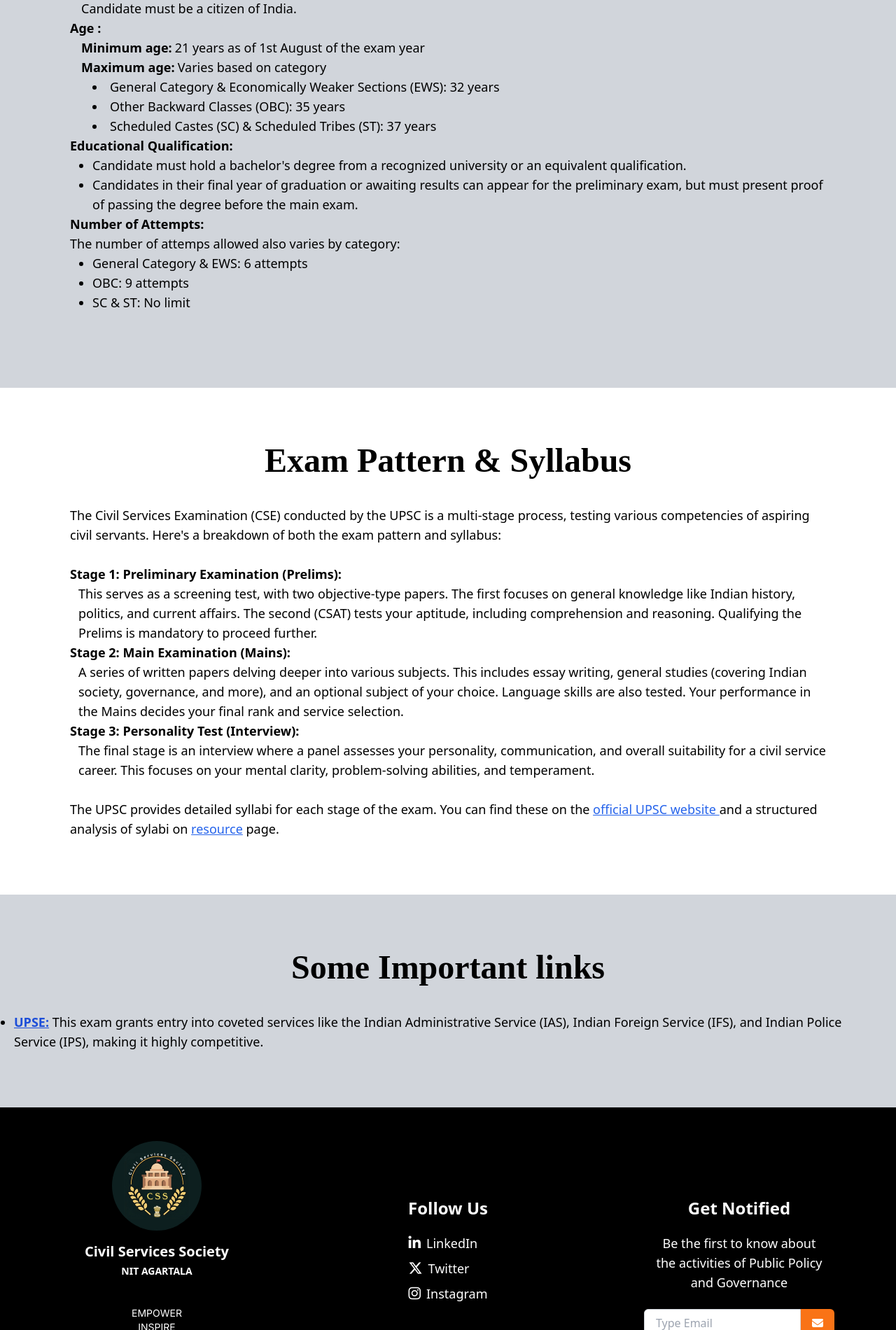
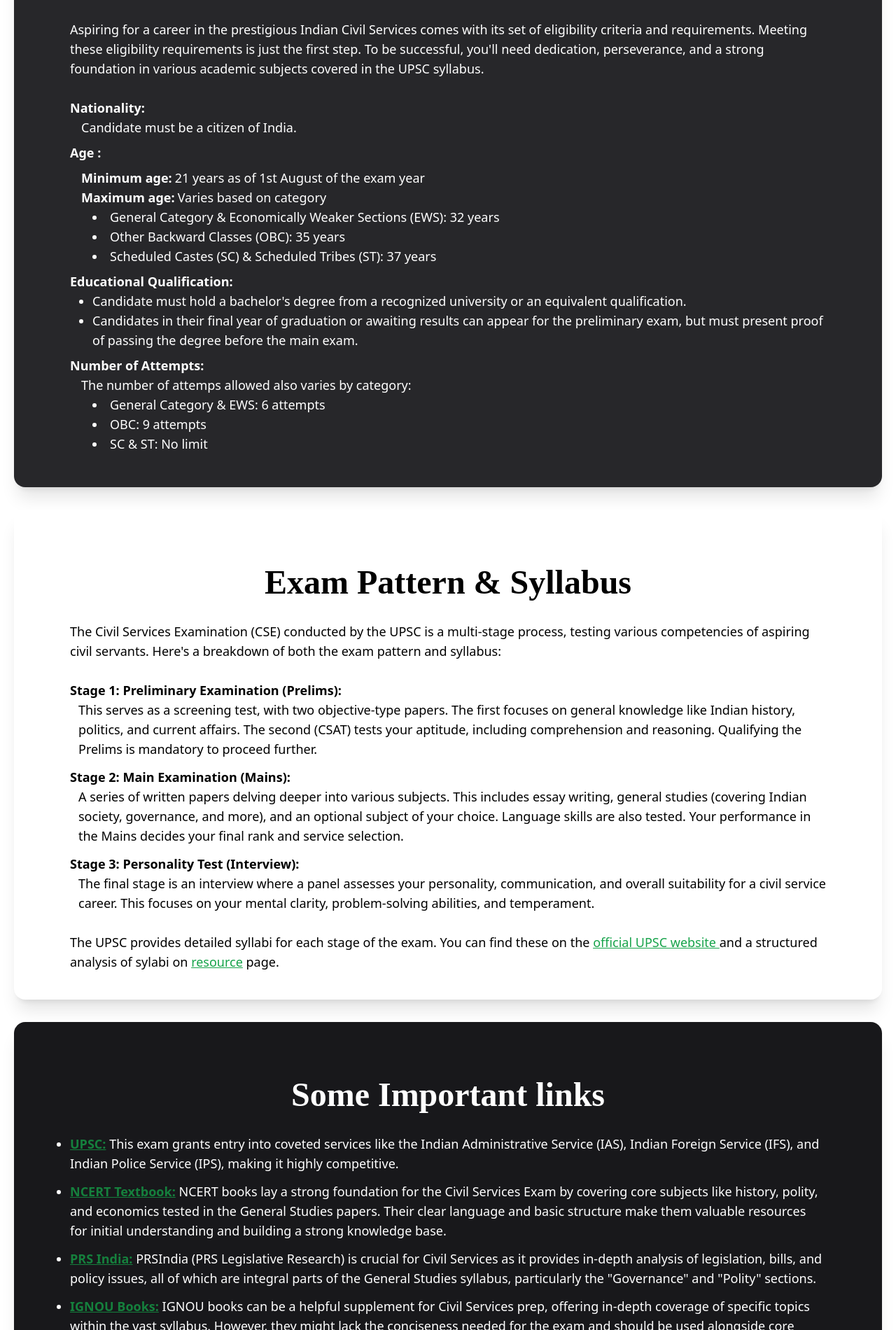
Before and after one commit to Courage003/CSS-official-Website, a React (Vite) app: page /career in a window 1280 px wide. Shown: the part 900-2800 px from the top of the page at 70% size. Built offline with nearby package versions, Linux system fonts and the light colour scheme.

Commit message:
career page

```diff
--- a/src/components/careerAndExam/CareerAndExam.jsx
+++ b/src/components/careerAndExam/CareerAndExam.jsx
@@ -1,15 +1,19 @@
 import React from "react";
 import { Link } from "react-router-dom";
+import coverImg from "../../assets/upse.png";
 
 export default function CareerAndExam() {
   return (
     <section className="hero flex flex-col items-center justify-center">
+      <div className="sticky top-0 z-0 h-[22rem] w-full overflow-visible">
+        <img src={coverImg} alt="" className="h-96 w-full" />
+      </div>
       {/*What is Civil Services?*/}
-      <div className="container flex flex-col items-center justify-center pt-20 md:h-[550px] md:pt-0 lg:w-[1240px]">
-        <h1 className=" font-fredoka text-4xl font-bold md:p-10 lg:text-5xl">
+      <div className="container z-10 flex flex-col items-center justify-center rounded-t-xl bg-white shadow-xl md:h-[550px] md:rounded-2xl lg:w-[1240px] xl:h-[400px]">
+        <h1 className=" pt-10 font-fredoka text-4xl font-bold lg:text-5xl">
           What is Civil Services?
         </h1>
-        <p className="mx-20 py-8 md:py-0 lg:text-lg ">
+        <p className="mx-20 py-8  lg:text-lg ">
           The civil services in India are the lifeblood of the nation's
           administration. These dedicated, non-elected officials form a vast
           network, stretching from the heart of the government in New Delhi to
@@ -26,26 +30,30 @@ export default function CareerAndExam() {
         </p>
       </div>
       {/*Eligibility & Requirements*/}
-      <div className="flex w-full flex-col items-center justify-center bg-gray-300">
-        <div className="container flex flex-col items-center justify-center py-10 lg:w-[1240px]   lg:py-20">
-          <h1 className=" font-fredoka text-4xl font-bold md:p-10 lg:text-5xl">
+      <div className="flex w-full flex-col items-center justify-center">
+        <div className="container z-10 flex flex-col items-center justify-center bg-zinc-800 text-white shadow-xl md:m-4 md:rounded-2xl  lg:w-[1240px]">
+          <h1 className=" pt-20 font-fredoka text-4xl font-bold lg:text-5xl">
             Eligibility & Requirements
           </h1>
-          <p className="mx-20 py-8 md:py-0 lg:text-lg">
+          <p className="mx-20 py-8 pb-12 lg:text-lg">
             Aspiring for a career in the prestigious Indian Civil Services comes
             with its set of eligibility criteria and requirements. Meeting these
             eligibility requirements is just the first step. To be successful,
             you'll need dedication, perseverance, and a strong foundation in
             various academic subjects covered in the UPSC syllabus. <br />
             <br />
+            <ul className="grid gap-2">
+              <li>
                 <strong className="text-lg">Nationality:</strong> <br />
                 <span className="pl-4">
                   Candidate must be a citizen of India.
                 </span>{" "}
                 <br />
+              </li>
+              <li>
                 <strong className="text-lg">Age :</strong>
                 <br />
-            <ul className="list-inside pl-4">
+                <ul className="list-inside pl-4 pt-2">
                   <li>
                     {" "}
                     <span className="pr-1 font-semibold">Minimum age:</span>
@@ -56,8 +64,8 @@ export default function CareerAndExam() {
                     Varies based on category
                     <ul className="list-inside list-disc pl-4">
                       <li>
-                    General Category & Economically Weaker Sections (EWS): 32
-                    years
+                        General Category & Economically Weaker Sections (EWS):
+                        32 years
                       </li>
                       <li>Other Backward Classes (OBC): 35 years</li>
                       <li>
@@ -66,6 +74,8 @@ export default function CareerAndExam() {
                     </ul>
                   </li>
                 </ul>
+              </li>
+              <li>
                 <strong className="text-lg">Educational Qualification:</strong>
                 <ul className="list-outside list-disc pl-8">
                   <li>
@@ -73,33 +83,39 @@ export default function CareerAndExam() {
                     university or an equivalent qualification.
                   </li>
                   <li>
-                Candidates in their final year of graduation or awaiting results
-                can appear for the preliminary exam, but must present proof of
-                passing the degree before the main exam.
+                    Candidates in their final year of graduation or awaiting
+                    results can appear for the preliminary exam, but must
+                    present proof of passing the degree before the main exam.
                   </li>
                 </ul>
+              </li>
+              <li>
                 <strong className="text-lg">Number of Attempts:</strong>
-            <br /> The number of attemps allowed also varies by category:
-            <ul className="list-outside list-disc pl-8">
+                <br />{" "}
+                <span className="pl-4">
+                  The number of attemps allowed also varies by category:
+                  <ul className="list-inside list-disc pl-8">
                     <li>General Category & EWS: 6 attempts</li>
                     <li>OBC: 9 attempts</li>
                     <li>SC & ST: No limit</li>
-            </ul>{" "}
-            <br />
+                  </ul>
+                </span>
+              </li>
+            </ul>
           </p>
         </div>
       </div>
       {/*Exam Pattern & Syllabus*/}
-      <div className="container flex flex-col items-center justify-center py-20 lg:w-[1240px]">
-        <h1 className=" font-fredoka text-4xl font-bold md:pb-10 lg:text-5xl">
+      <div className="container z-10 flex flex-col items-center justify-center bg-white shadow-xl md:m-4 md:rounded-2xl  lg:w-[1240px]">
+        <h1 className=" pt-20 font-fredoka text-4xl font-bold lg:text-5xl">
           Exam Pattern & Syllabus
         </h1>
-        <p className="mx-20 py-8 md:py-0 lg:text-lg ">
+        <p className="mx-20 py-10 pt-8  lg:text-lg">
           The Civil Services Examination (CSE) conducted by the UPSC is a
           multi-stage process, testing various competencies of aspiring civil
           servants. Here's a breakdown of both the exam pattern and syllabus:{" "}
           <br /> <br />
-          <ul>
+          <ul className="grid gap-3">
             <li>
               <strong>Stage 1: Preliminary Examination (Prelims): </strong>{" "}
               <br />
@@ -130,24 +146,97 @@ export default function CareerAndExam() {
                 problem-solving abilities, and temperament.
               </p>
             </li>
-          </ul> <br />
-          The UPSC provides detailed syllabi for each stage of the exam. You can find these on the <a href="https://upsc.gov.in/sites/default/files/Engl_CSP_2017.pdf" className="text-blue-600 underline"> official UPSC website </a> and a structured analysis of sylabi on <Link to="/resources" className="text-blue-600 underline"> resource</Link> page.
+          </ul>{" "}
+          <br />
+          The UPSC provides detailed syllabi for each stage of the exam. You can
+          find these on the{" "}
+          <a
+            href="https://upsc.gov.in/sites/default/files/Engl_CSP_2017.pdf"
+            className="text-green-600 underline"
+            target="_blank"
+          >
+            {" "}
+            official UPSC website{" "}
+          </a>{" "}
+          and a structured analysis of sylabi on{" "}
+          <Link to="/resources" className="text-green-600 underline">
+            {" "}
+            resource
+          </Link>{" "}
+          page.
         </p>
       </div>
 
       {/*exams page*/}
-      <div className="flex w-full flex-col items-center justify-center bg-gray-300">
-      <div className="container flex flex-col items-center justify-center py-20 lg:w-[1240px]">
-        <h1 className=" font-fredoka text-4xl font-bold md:pb-10 lg:text-5xl">
+      <div className="mb-20 flex w-full flex-col items-center justify-center">
+        <div className="container z-10 flex flex-col items-center justify-center bg-zinc-900 text-white shadow-xl md:m-4 md:rounded-2xl  lg:w-[1240px]">
+          <h1 className=" pt-20 font-fredoka text-4xl font-bold lg:text-5xl">
             Some Important links
           </h1>
-        <p className="w-full items-start mx-20 py-8 md:py-0 lg:text-lg ">
-          <ul>
+          <p className="mx-20 py-10 pt-8  lg:text-lg">
+            <ul className="grid gap-3">
               <li className="list-disc">
-                    <a href="https://upsc.gov.in/" className="font-bold underline text-blue-700"> UPSE:</a> {" "}
-                    This exam grants entry into coveted services like the Indian Administrative Service (IAS), Indian Foreign Service (IFS), and Indian Police Service (IPS), making it highly competitive.
+                <a
+                  href="https://upsc.gov.in/"
+                  className="font-bold text-green-700 underline"
+                  target="_blank"
+                >
+                  {" "}
+                  UPSC:
+                </a>{" "}
+                This exam grants entry into coveted services like the Indian
+                Administrative Service (IAS), Indian Foreign Service (IFS), and
+                Indian Police Service (IPS), making it highly competitive.
               </li>
-          </ul>
+              <li className="list-disc">
+                <a
+                  href="https://ncert.nic.in/textbook.php"
+                  className="font-bold text-green-700 underline"
+                  target="_blank"
+                >
+                  {" "}
+                  NCERT Textbook:
+                </a>{" "}
+                NCERT books lay a strong foundation for the Civil Services Exam
+                by covering core subjects like history, polity, and economics
+                tested in the General Studies papers. Their clear language and
+                basic structure make them valuable resources for initial
+                understanding and building a strong knowledge base.
+              </li>
+              <li className="list-disc">
+                <a
+                  href="https://prsindia.org/"
+                  className="font-bold text-green-700 underline"
+                  target="_blank"
+                >
+                  {" "}
+                  PRS India:
+                </a>{" "}
+                PRSIndia (PRS Legislative Research) is crucial for Civil Services
+                 as it provides in-depth analysis of legislation, bills, and policy
+                  issues, all of which are integral parts of the General Studies
+                  syllabus, particularly the "Governance" and "Polity" sections.
+              </li>
+              <li className="list-disc">
+                <a
+                  href="https://www.egyankosh.ac.in/"
+                  className="font-bold text-green-700 underline"
+                  target="_blank"
+                >
+                  {" "}
+                  IGNOU Books:
+                </a>{" "}
+                IGNOU books can be a helpful supplement for Civil Services prep,
+                offering in-depth coverage of specific topics within the vast syllabus.
+                However, they might lack the conciseness needed for the exam and should
+                be used alongside core resources like NCERT textbooks.
+              </li>
+            </ul> <br />
+            For more detailed and researched material, hand-written by our members can be
+            available <Link to="/resources" className="text-green-600 underline">
+            {" "}
+            here
+          </Link>.
           </p>
         </div>
       </div>
```
Also changed, not shown: src/assets/upse.png (added). Lines whose indentation alone changed are shown as unchanged.
